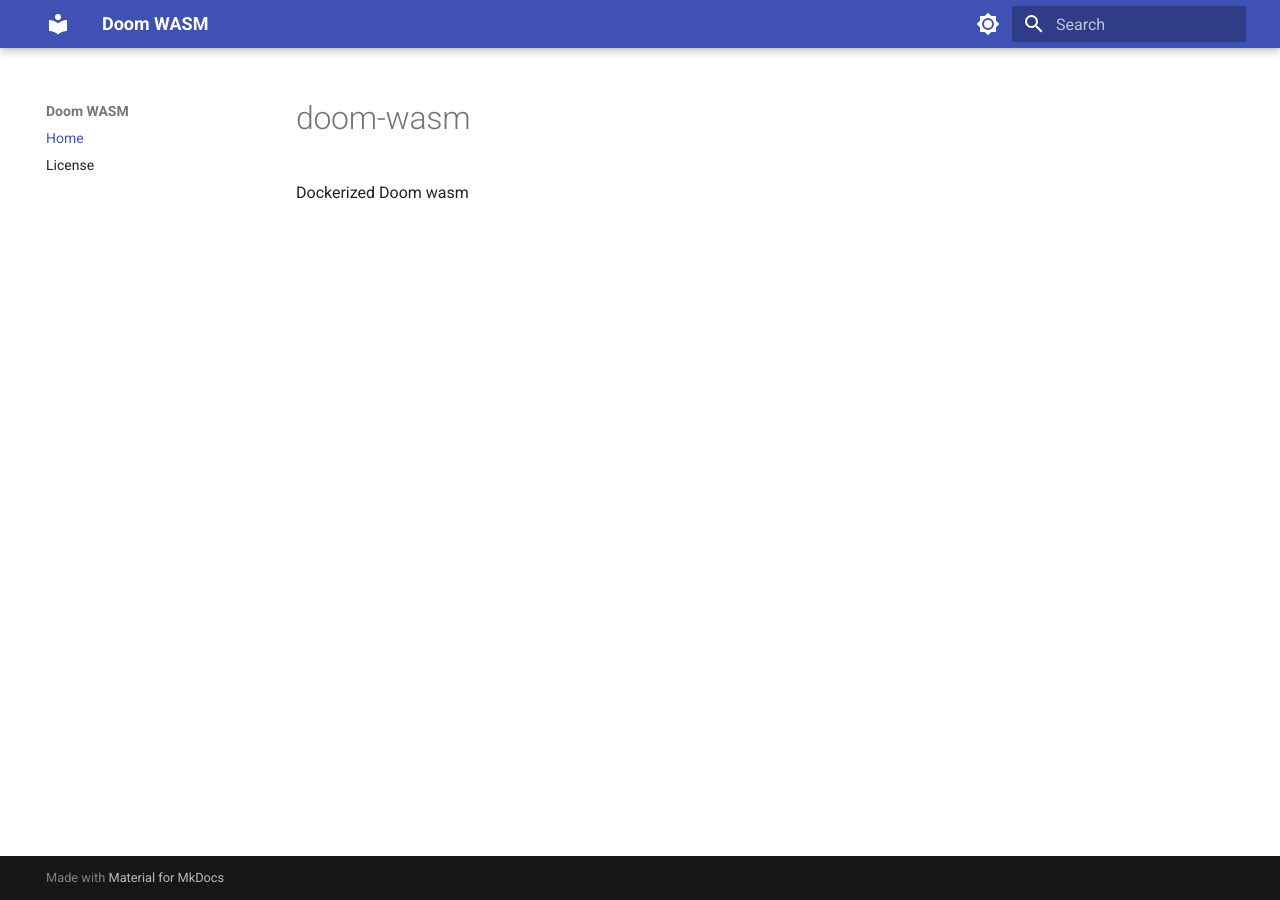
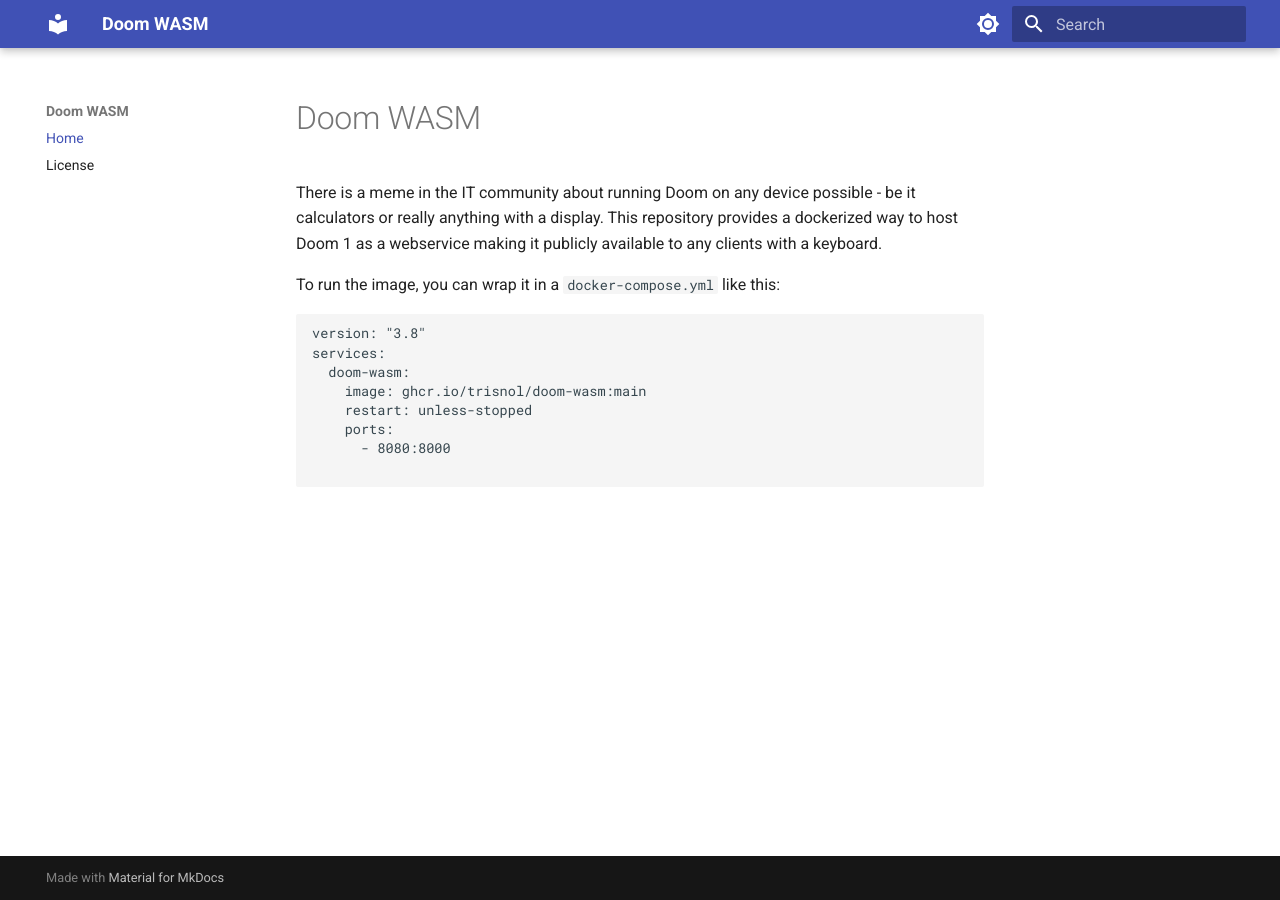
Before and after one commit to TrisNol/doom-wasm, an MkDocs documentation site: the page built from docs/README.md, in a window 1280 px wide. Built offline with MkDocs 1.6.1 and Material for MkDocs 9.7.7, drawn with Linux system fonts in a browser that asks for light colours.

Commit message:
docs: docker-compose example

````diff
--- a/docs/README.md
+++ b/docs/README.md
@@ -1,2 +1,14 @@
-# doom-wasm
-Dockerized Doom wasm
+# Doom WASM
+There is a meme in the IT community about running Doom on any device possible - be it calculators or really anything with a display. This repository provides a dockerized way to host Doom 1 as a webservice making it publicly available to any clients with a keyboard.
+
+To run the image, you can wrap it in a `docker-compose.yml` like this:
+```yaml
+version: "3.8"
+services:
+  doom-wasm:
+    image: ghcr.io/trisnol/doom-wasm:main
+    restart: unless-stopped
+    ports:
+      - 8080:8000
+
+```
````
